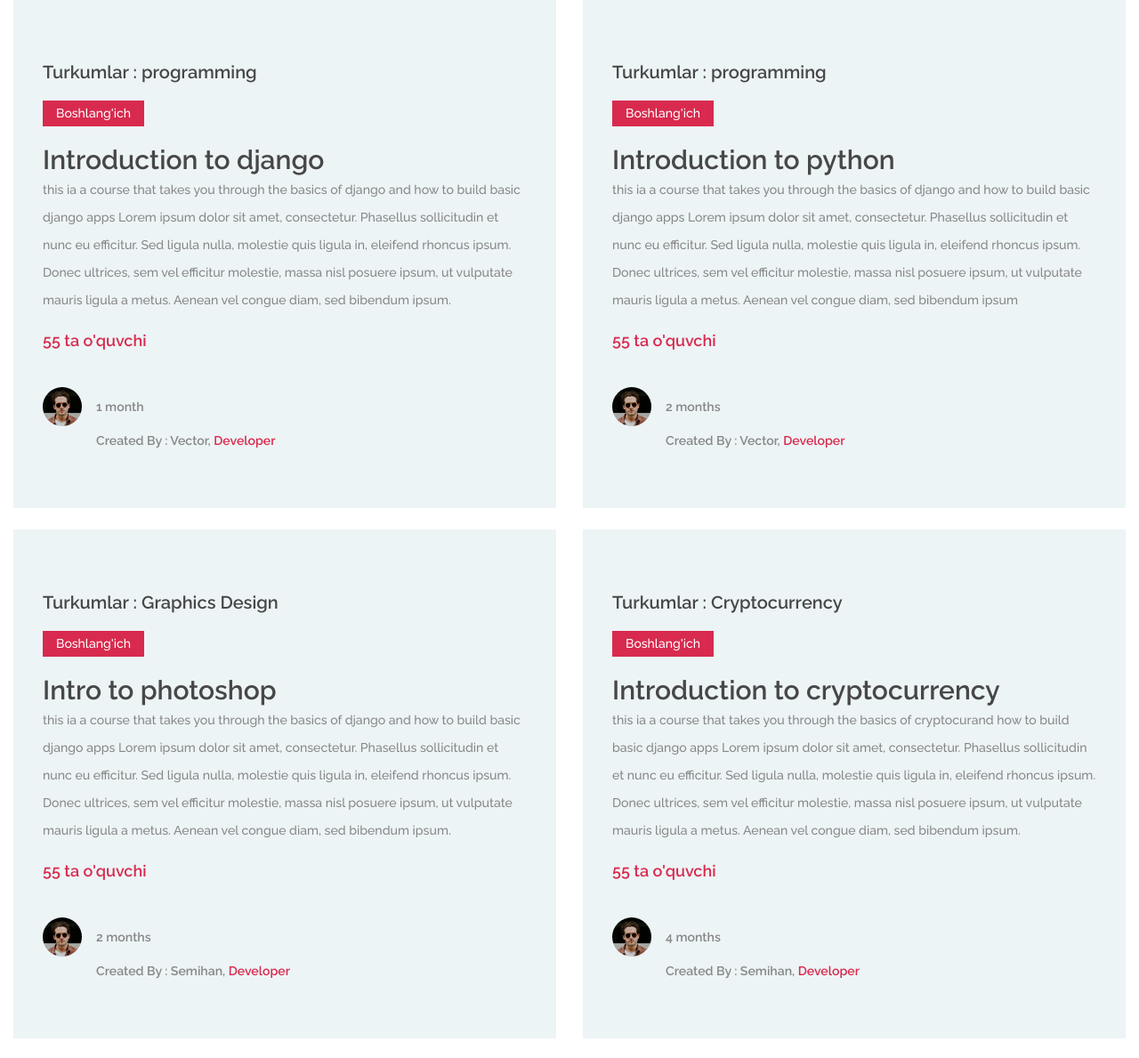
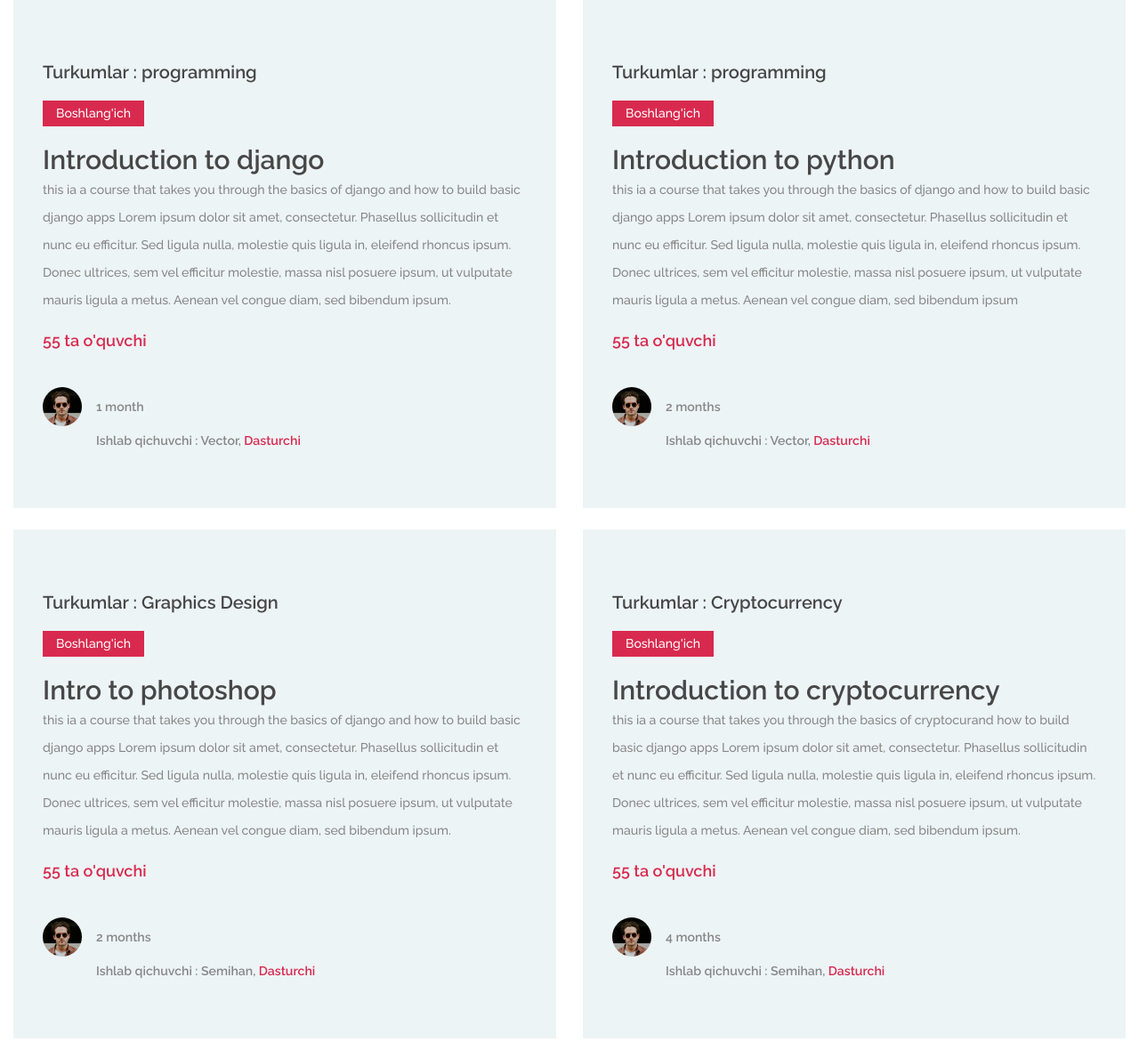
Before and after one commit to Xusanbek0039/Django-Corsera-clone, a Django app: page /courses/ in a window 1280 px wide. Shown: the part 760-1949 px from the top of the page at 89% size. Run offline with Django 3.2, Linux system fonts and the light colour scheme; data comes from the database, SQL or seed files in the repository; parts of the project's set-up code (start-up, migrations or seed data) failed here and were passed over; some libraries are stand-ins or nearby versions.

Commit message:
Update course_list.html

```diff
--- a/courses/templates/courses/course_list.html
+++ b/courses/templates/courses/course_list.html
@@ -58,7 +58,7 @@
               <div class="course-author">
                 <div class="ca-pic set-bg" data-setbg="{% static 'webuni/img/authors/2.jpg' %}"></div>
                 <p>{{course.duration|capfirst}}</p>
-                <p>Created By : {{course.creator|capfirst}}, <span>Developer</span> </p>
+                <p>Ishlab qichuvchi : {{course.creator|capfirst}}, <span>Dasturchi</span> </p>
               </div>
             </div>
           </div>
```
